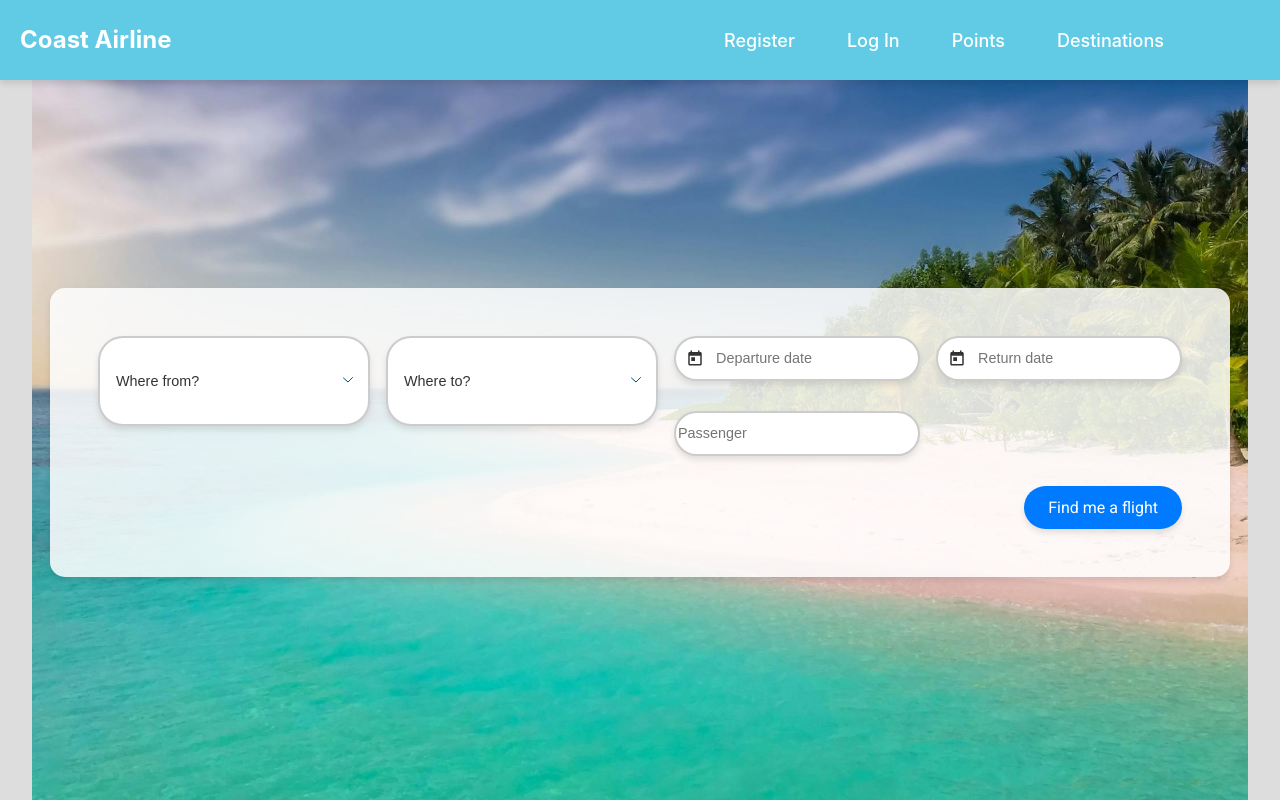
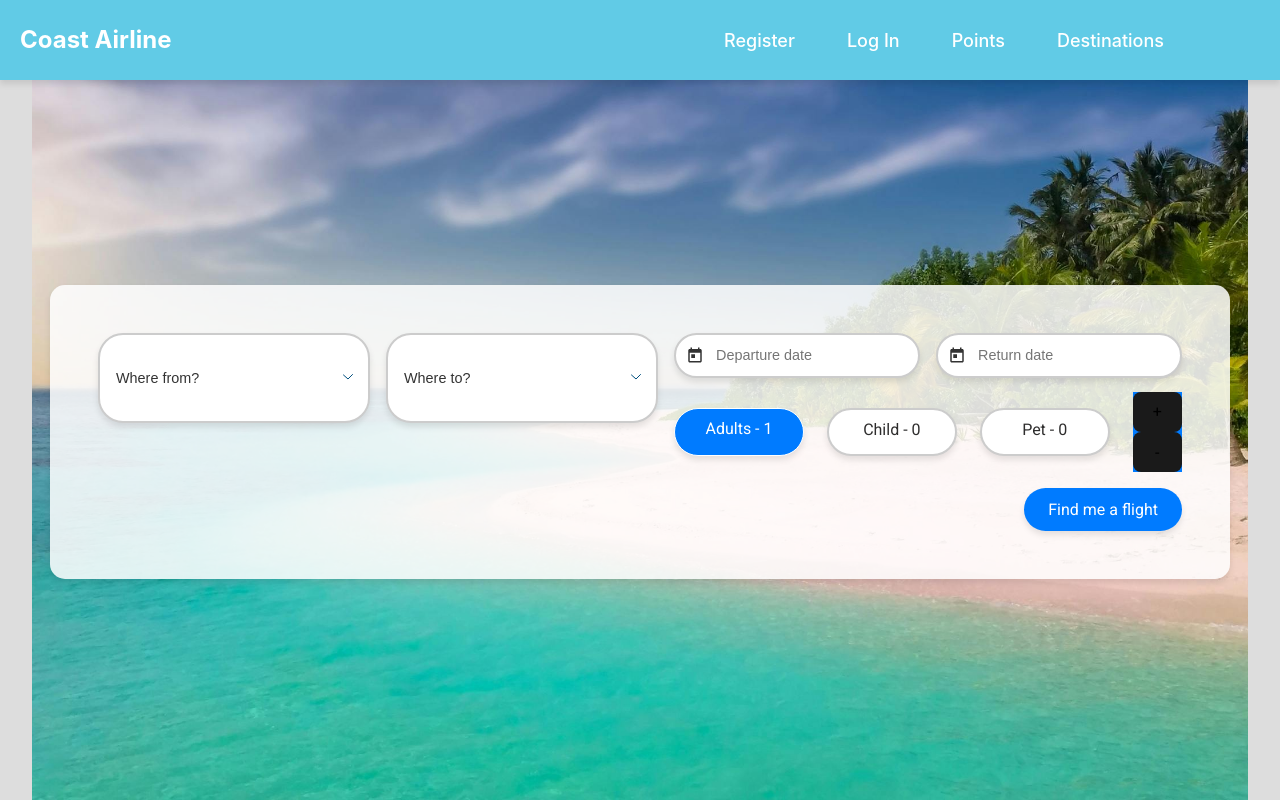
Before and after one commit to NofarZiv/coast-airline, a React (Vite) app in the folder frontend/: page / in a window 1280 px wide. Shown: the top 800 px of the page. Built offline with nearby package versions, Linux system fonts and the light colour scheme.

Commit message:
added styling

```diff
--- a/frontend/src/App.jsx
+++ b/frontend/src/App.jsx
@@ -24,7 +24,7 @@ function App() {
   const [email, setEmail] = useState();
   const [formData, setFormData] = useState()
 
-
+  console.log(formData)
   console.log(email)
 
   const navigate = useNavigate()
--- a/frontend/src/components/PassengerModal.jsx
+++ b/frontend/src/components/PassengerModal.jsx
@@ -1,13 +1,16 @@
 import { useState, useEffect } from "react";
 import '../styles/PassengerModal.css';
+import usePassenger from "../hooks/usePassenger";
 
 const PassengerModal = (props) => {
 
   const {onClickPassenger, register, setValue} = props;
 
-  const [adult, setAdult] = useState(1)
-  const [child, setChild] = useState(0)
-  const [pet, setPet] = useState(0)
+const {adult, child, pet, handleIncrement, handleDecrement} = usePassenger(setValue)
+
+  // const [adult, setAdult] = useState(1)
+  // const [child, setChild] = useState(0)
+  // const [pet, setPet] = useState(0)
   const [close, setClose] = useState(false)
 
   const onClose = () => {
@@ -15,31 +18,31 @@ const PassengerModal = (props) => {
     onClickPassenger()
   }
 
-  const handleIncrement = (type) => {
-    if (type === 'adult') {
-      setAdult(adult + 1)
-    } else if (type === 'child') {
-      setChild(child + 1)
-    } else {
-      setPet(pet + 1)
-    }
-  }
+  // const handleIncrement = (type) => {
+  //   if (type === 'adult') {
+  //     setAdult(adult + 1)
+  //   } else if (type === 'child') {
+  //     setChild(child + 1)
+  //   } else {
+  //     setPet(pet + 1)
+  //   }
+  // }
 
-  const handleDecrement = (type) => {
-    if (type === 'adult' && adult > 1) {
-      setAdult(adult - 1)
-    } else if (type === 'child' && child > 0) {
-      setChild(child - 1)
-    } else if (type === 'pet' && pet > 0) {
-      setPet(pet - 1)
-    }
-  }
+  // const handleDecrement = (type) => {
+  //   if (type === 'adult' && adult > 1) {
+  //     setAdult(adult - 1)
+  //   } else if (type === 'child' && child > 0) {
+  //     setChild(child - 1)
+  //   } else if (type === 'pet' && pet > 0) {
+  //     setPet(pet - 1)
+  //   }
+  // }
 
-  useEffect(() => {
-    setValue("adult", adult);
-    setValue("child", child);
-    setValue("pet", pet);
-  }, [adult, child, pet, setValue]);
+  // useEffect(() => {
+  //   setValue("adult", adult);
+  //   setValue("child", child);
+  //   setValue("pet", pet);
+  // }, [adult, child, pet, setValue]);
 
 
   return(
--- a/frontend/src/components/Search.jsx
+++ b/frontend/src/components/Search.jsx
@@ -4,12 +4,15 @@ import { useForm, Controller } from "react-hook-form";
 import DatePicker from "react-datepicker";
 import "react-datepicker/dist/react-datepicker.css";
 import Select from './Select';
-import beachImage from '../images/beach.jpg'; // Import the image
+import beachImage from '../images/beach.jpg';
+import usePassenger from "../hooks/usePassenger";
 
 const Search = (props) => {
   const { onSubmitSearch } = props;
 
   const { register, handleSubmit, formState: { errors }, control, setValue } = useForm();
+
+  const { adult, child, pet, handleIncrement, handleDecrement, selection, setSelection } = usePassenger(setValue);
 
   const [startDate, setStartDate] = useState();
   const [endDate, setEndDate] = useState();
@@ -67,7 +70,7 @@ const Search = (props) => {
             </select>
             <p className="search__error">{errors.destination_airport?.message}</p>
           </div>
-
+<div className="passenger_box">
           <div className="search__grid">
             <div className="search__input-group small-input">
               <div className="search__date-picker">
@@ -81,7 +84,7 @@ const Search = (props) => {
                       placeholderText="Departure date"
                       selected={field.value || startDate}
                       onChange={(date) => {
-                        field.onChange(date)
+                        field.onChange(date);
                         setStartDate(date);
                       }}
                       startDate={startDate}
@@ -118,9 +121,41 @@ const Search = (props) => {
               </div>
               <p className="search__error">{errors.return_date?.message}</p>
             </div>
+          </div>
 
           <div className="search__input-group small-input">
-              <Select register={register} errors={errors} setValue={setValue} />
+            {/* <Select register={register} errors={errors} setValue={setValue} /> */}
+            <article className='passenger-article' >
+              <p
+                onClick={() => setSelection('adult')}
+                className={selection === 'adult' ? 'selected' : ""}>Adults - {adult}
+              </p>
+              <input
+                type="hidden"
+                value={adult}
+                {...register("adult")}
+              />
+              <p
+                onClick={() => setSelection('child')}
+                className={selection === 'child' ? 'selected' : ""}>Child - {child}</p>
+              <input
+                type="hidden"
+                value={child}
+                {...register("child")}
+              />
+              <p
+                onClick={() => setSelection('pet')}
+                className={selection === 'pet' ? 'selected' : ""}>Pet - {pet}</p>
+              <input
+                type="hidden"
+                value={pet}
+                {...register("pet")}
+              />
+              <div className="plus-minus">
+                <button type="button" onClick={() => handleIncrement('pet')}>+</button>
+                <button type="button" onClick={() => handleDecrement('pet')}>-</button>
+              </div>
+            </article>
           </div>
           </div>
         </div>
@@ -130,7 +165,7 @@ const Search = (props) => {
         </div>
       </form>
     </div>
-  )
-}
+  );
+};
 
 export default Search;
--- /dev/null
+++ b/frontend/src/hooks/usePassenger.js
@@ -0,0 +1,46 @@
+import { useState, useEffect } from "react";
+
+const usePassenger = (setValue) => {
+
+  const [adult, setAdult] = useState(1)
+  const [child, setChild] = useState(0)
+  const [pet, setPet] = useState(0)
+  const [selection, setSelection] = useState('adult')
+
+  const handleIncrement = () => {
+    if (selection === 'adult') {
+      setAdult(adult + 1)
+    } else if (selection === 'child') {
+      setChild(child + 1)
+    } else {
+      setPet(pet + 1)
+    }
+  }
+
+  const handleDecrement = () => {
+    if (selection === 'adult' && adult > 1) {
+      setAdult(adult - 1)
+    } else if (selection === 'child' && child > 0) {
+      setChild(child - 1)
+    } else if (selection === 'pet' && pet > 0) {
+      setPet(pet - 1)
+    }
+  }
+
+  useEffect(() => {
+    setValue("adult", adult);
+    setValue("child", child);
+    setValue("pet", pet);
+  }, [adult, child, pet, setValue]);
+
+return {
+
+adult, child, pet, handleIncrement, handleDecrement, selection, setSelection
+
+}
+
+}
+
+
+
+export default usePassenger
--- a/frontend/src/styles/Search.css
+++ b/frontend/src/styles/Search.css
@@ -8,6 +8,41 @@
   display: flex;
   align-items: center; /* Center content vertically */
   justify-content: center; /* Center content horizontally */
+}
+
+.passenger-article {
+  display: flex;
+  justify-content: space-between;
+}
+
+.passenger-article p {
+  border: 2px solid #ccc;
+  border-radius: 25px;
+  justify-content: space-between;
+  padding: 0.5rem 1rem 0.5rem 1rem;
+  background-color: #fff;
+  background-color: #fff;
+  box-shadow: 0 4px 6px rgba(0, 0, 0, 0.1);
+  width: 130px;
+
+}
+
+
+.passenger_box {
+  display: flex;
+  flex-direction: column;
+}
+
+.plus-minus {
+  display: flex;
+  flex-direction: column;
+  background-color: #007BFF;
+}
+
+.passenger-article p.selected {
+border: 1px solid white;
+background-color: #007bff;
+color: white;
 }
 
 .search-background .search {
@@ -44,7 +79,7 @@
 .search__grid {
   display: grid;
   grid-template-columns: 1fr 1fr;
-  grid-template-rows: 1fr 1fr;
+  grid-template-rows: 1fr;
   gap: 1rem;
 }
 
```
Lines whose indentation alone changed are shown as unchanged.
